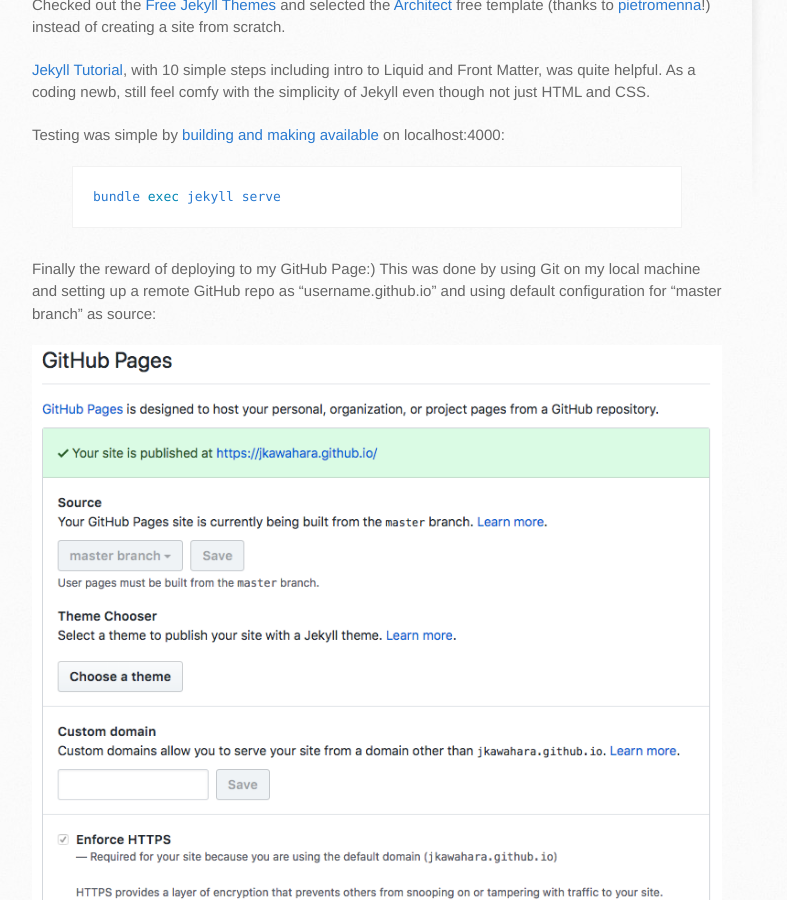
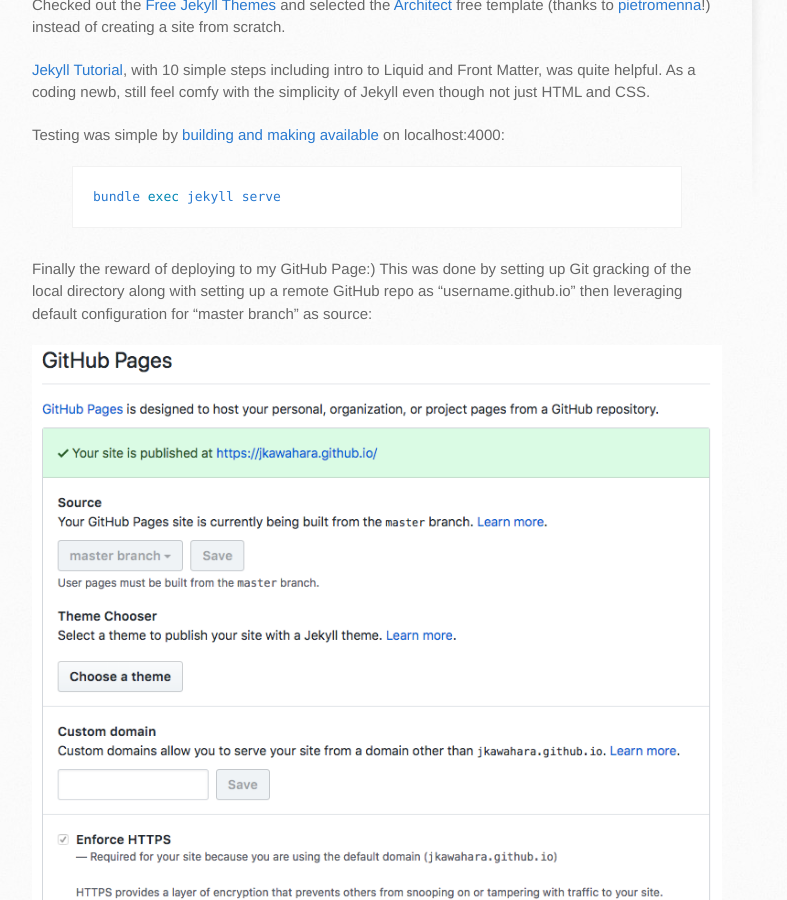
Before and after one commit to jkawahara/jkawahara.github.io, a Jekyll site: the page built from _posts/2018-10-20-welcome-jekyll-blog.markdown, in a window 1280 px wide and 900 px high, scrolled down 539 px. Shown: the whole window, without its empty margins (138-925 px from the left). Built offline with Jekyll 4.4.1, drawn with Linux system fonts in a browser that asks for light colours.

Commit message:
Update 10-20 jekyll post; add _drafts folder for posts

```diff
--- /dev/null
+++ b/_drafts/2018-10-21-devops-tutorial.markdown
@@ -0,0 +1,6 @@
+---
+layout: post
+title:  "DevOps Foundations"
+date:   2018-10-21 22:42
+categories: devops
+---
--- a/_posts/2018-10-20-welcome-jekyll-blog.markdown
+++ b/_posts/2018-10-20-welcome-jekyll-blog.markdown
@@ -22,9 +22,9 @@ Testing was simple by [building and making available][jekyll-quickstart] on loca
 bundle exec jekyll serve
 {% endhighlight %}
 
-Finally the reward of deploying to my GitHub Page:) This was done by using Git on my local machine and setting up a remote GitHub repo as "username.github.io" and using default configuration for "master branch" as source:
+Finally the reward of deploying to my GitHub Page:) This was done by setting up Git gracking of the local directory along with setting up a remote GitHub repo as "username.github.io" then leveraging default configuration for "master branch" as source:
 
-![github_pages_config.png](/images/github_pages_config.png){:class="img-responsive"}
+![github_pages_config.png](/images/github_pages_config.png)
 
 [jekyll-themes]: https://jekyllthemes.io/free
 [jekyll-architect]:    https://jekyllthemes.io/theme/architect-theme
```
Also changed, not shown: other parts of _posts/2018-10-20-welcome-jekyll-blog.markdown (+2 -2 lines).
